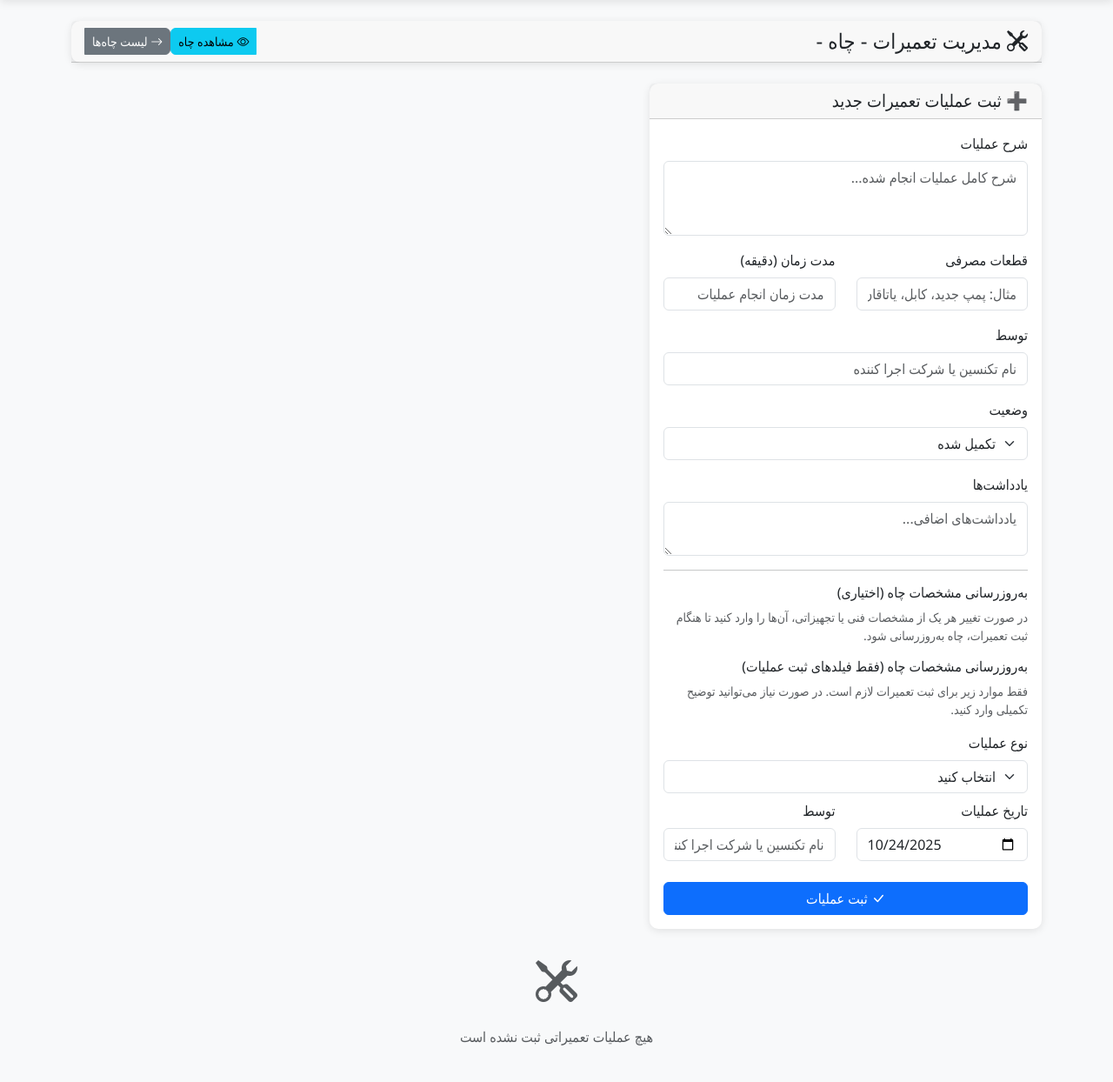
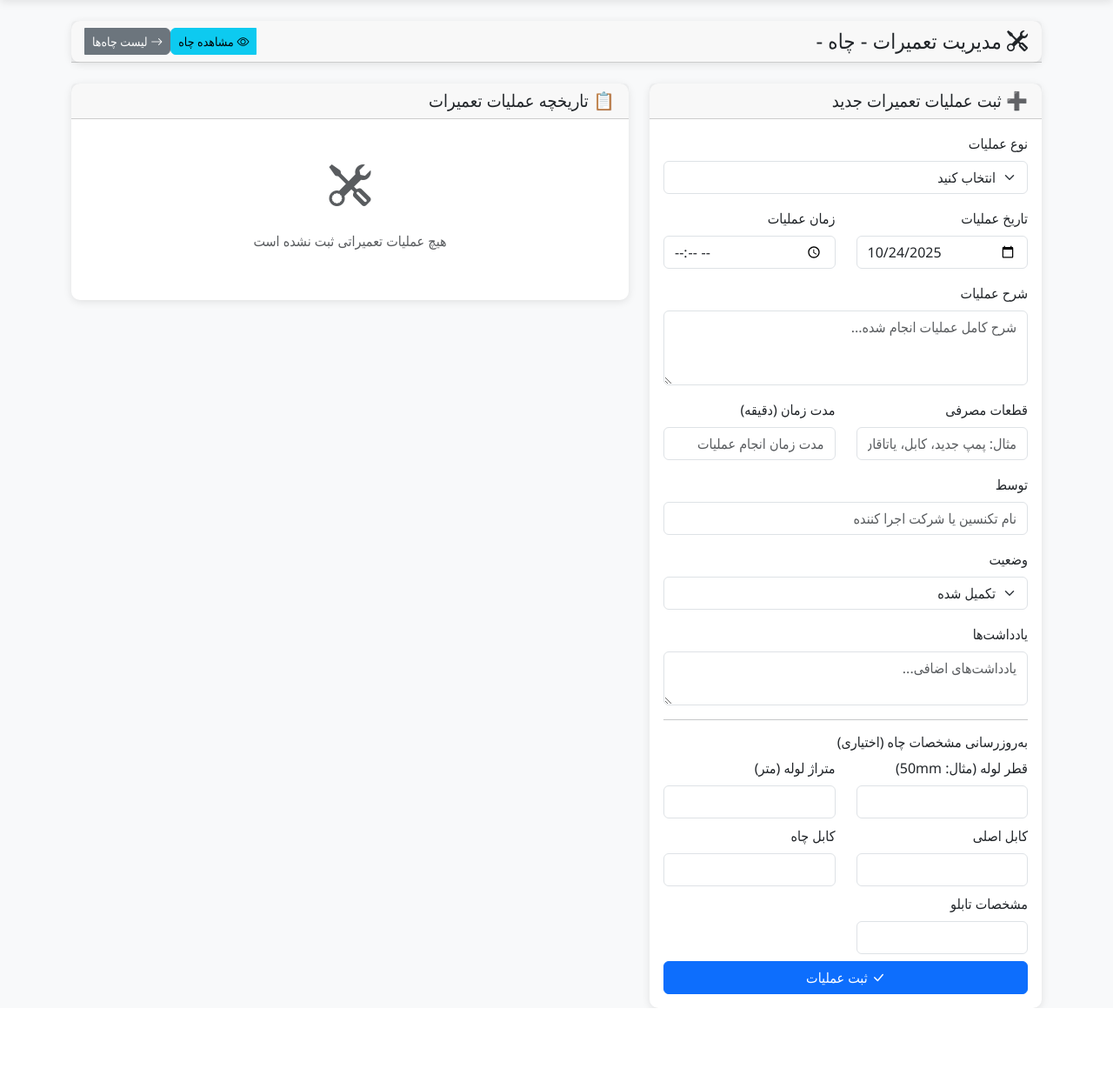
Before and after one commit to Reza010101/pump-managment, a Flask app: template templates/well_maintenance.html in a window 1280 px wide. Shown: the part 56-1300 px from the top of the page at 87% size. After the commit the page ends 1215 px from the top, so only its background shows below. Run offline with Flask 3, Linux system fonts and the light colour scheme; the template is opened without the code that fills it, so the values that code supplies are empty; some libraries are stand-ins or nearby versions.

Commit message:
revert(ui): restore templates/well_maintenance.html to c8b4f22 (pre-UI changes)

```diff
--- a/templates/well_maintenance.html
+++ b/templates/well_maintenance.html
@@ -32,14 +32,37 @@
                         <h5 class="mb-0">➕ ثبت عملیات تعمیرات جدید</h5>
                     </div>
                     <div class="card-body">
-                        <!-- summary preview removed per UX request -->
                         <form method="POST">
-                            <!-- operation type/date/performed_by moved into the update section below -->
+                            <div class="mb-3">
+                                <label class="form-label">نوع عملیات</label>
+                                <select class="form-select" name="operation_type" required>
+                                    <option value="">انتخاب کنید</option>
+                                    <option value="تعمیرات دوره‌ای">تعمیرات دوره‌ای</option>
+                                    <option value="تعویض پمپ">تعویض پمپ</option>
+                                    <option value="تعمیر الکتروموتور">تعمیر الکتروموتور</option>
+                                    <option value="تعویض کابل">تعویض کابل</option>
+                                    <option value="تعویض لوله">تعویض لوله</option>
+                                    <option value="تمیزکاری چاه">تمیزکاری چاه</option>
+                                    <option value="بازرسی فنی">بازرسی فنی</option>
+                                    <option value="سایر">سایر</option>
+                                </select>
+                            </div>
+
+                            <div class="row mb-3">
+                                <div class="col-md-6">
+                                    <label class="form-label">تاریخ عملیات</label>
+                                    <input type="date" class="form-control" name="operation_date" required>
+                                </div>
+                                <div class="col-md-6">
+                                    <label class="form-label">زمان عملیات</label>
+                                    <input type="time" class="form-control" name="operation_time">
+                                </div>
+                            </div>
 
                             <div class="mb-3">
                                 <label class="form-label">شرح عملیات</label>
                                 <textarea class="form-control" name="description" rows="3"
-                                          placeholder="شرح کامل عملیات انجام شده..."></textarea>
+                                          placeholder="شرح کامل عملیات انجام شده..." required></textarea>
                             </div>
 
                             <div class="row mb-3">
@@ -77,37 +100,29 @@
                                           placeholder="یادداشت‌های اضافی..."></textarea>
                             </div>
 
-                            <!-- optional well updates (expanded) -->
+                            <!-- optional well updates -->
                             <hr>
                             <h6>به‌روزرسانی مشخصات چاه (اختیاری)</h6>
-                            <p class="text-muted small">در صورت تغییر هر یک از مشخصات فنی یا تجهیزاتی، آن‌ها را وارد کنید تا هنگام ثبت تعمیرات، چاه به‌روزرسانی شود.</p>
-
-                            <div class="mb-3">
-                                <h6>به‌روزرسانی مشخصات چاه (فقط فیلدهای ثبت عملیات)</h6>
-                                <p class="text-muted small">فقط موارد زیر برای ثبت تعمیرات لازم است. در صورت نیاز می‌توانید توضیح تکمیلی وارد کنید.</p>
-                                <div class="mb-2">
-                                    <label class="form-label">نوع عملیات</label>
-                                    <select class="form-select" name="operation_type" required>
-                                        <option value="">انتخاب کنید</option>
-                                        <option value="تعمیرات دوره‌ای">تعمیرات دوره‌ای</option>
-                                        <option value="تعویض پمپ">تعویض پمپ</option>
-                                        <option value="تعمیر الکتروموتور">تعمیر الکتروموتور</option>
-                                        <option value="تعویض کابل">تعویض کابل</option>
-                                        <option value="تعویض لوله">تعویض لوله</option>
-                                        <option value="تمیزکاری چاه">تمیزکاری چاه</option>
-                                        <option value="بازرسی فنی">بازرسی فنی</option>
-                                        <option value="سایر">سایر</option>
-                                    </select>
+                            <div class="row">
+                                <div class="col-md-6 mb-2">
+                                    <label class="form-label">قطر لوله (مثال: 50mm)</label>
+                                    <input type="text" class="form-control" name="current_pipe_diameter" value="{{ well.current_pipe_diameter or '' }}">
                                 </div>
-                                <div class="row">
-                                    <div class="col-md-6 mb-2">
-                                        <label class="form-label">تاریخ عملیات</label>
-                                        <input type="date" class="form-control" name="operation_date" required>
-                                    </div>
-                                    <div class="col-md-6 mb-2">
-                                        <label class="form-label">توسط</label>
-                                        <input type="text" class="form-control" name="performed_by" placeholder="نام تکنسین یا شرکت اجرا کننده">
-                                    </div>
+                                <div class="col-md-6 mb-2">
+                                    <label class="form-label">متراژ لوله (متر)</label>
+                                    <input type="number" step="0.01" class="form-control" name="current_pipe_length_m" value="{{ well.current_pipe_length_m or '' }}">
+                                </div>
+                                <div class="col-md-6 mb-2">
+                                    <label class="form-label">کابل اصلی</label>
+                                    <input type="text" class="form-control" name="main_cable_specs" value="{{ well.main_cable_specs or '' }}">
+                                </div>
+                                <div class="col-md-6 mb-2">
+                                    <label class="form-label">کابل چاه</label>
+                                    <input type="text" class="form-control" name="well_cable_specs" value="{{ well.well_cable_specs or '' }}">
+                                </div>
+                                <div class="col-md-6 mb-2">
+                                    <label class="form-label">مشخصات تابلو</label>
+                                    <input type="text" class="form-control" name="current_panel_specs" value="{{ well.current_panel_specs or '' }}">
                                 </div>
                             </div>
 
@@ -120,7 +135,10 @@
             </div>
 
             <!-- تاریخچه تعمیرات -->
-
+            <div class="col-md-7">
+                <div class="card">
+                    <div class="card-header">
+                        <h5 class="mb-0">📋 تاریخچه عملیات تعمیرات</h5>
                     </div>
                     <div class="card-body">
                         {% if maintenance_operations %}
@@ -238,6 +256,5 @@ document.addEventListener('DOMContentLoaded', function() {
     const today = new Date().toISOString().split('T')[0];
     document.querySelector('input[name="operation_date"]').value = today;
 });
-// no client-side diff preview (removed as requested)
 </script>
 {% endblock %}
```
